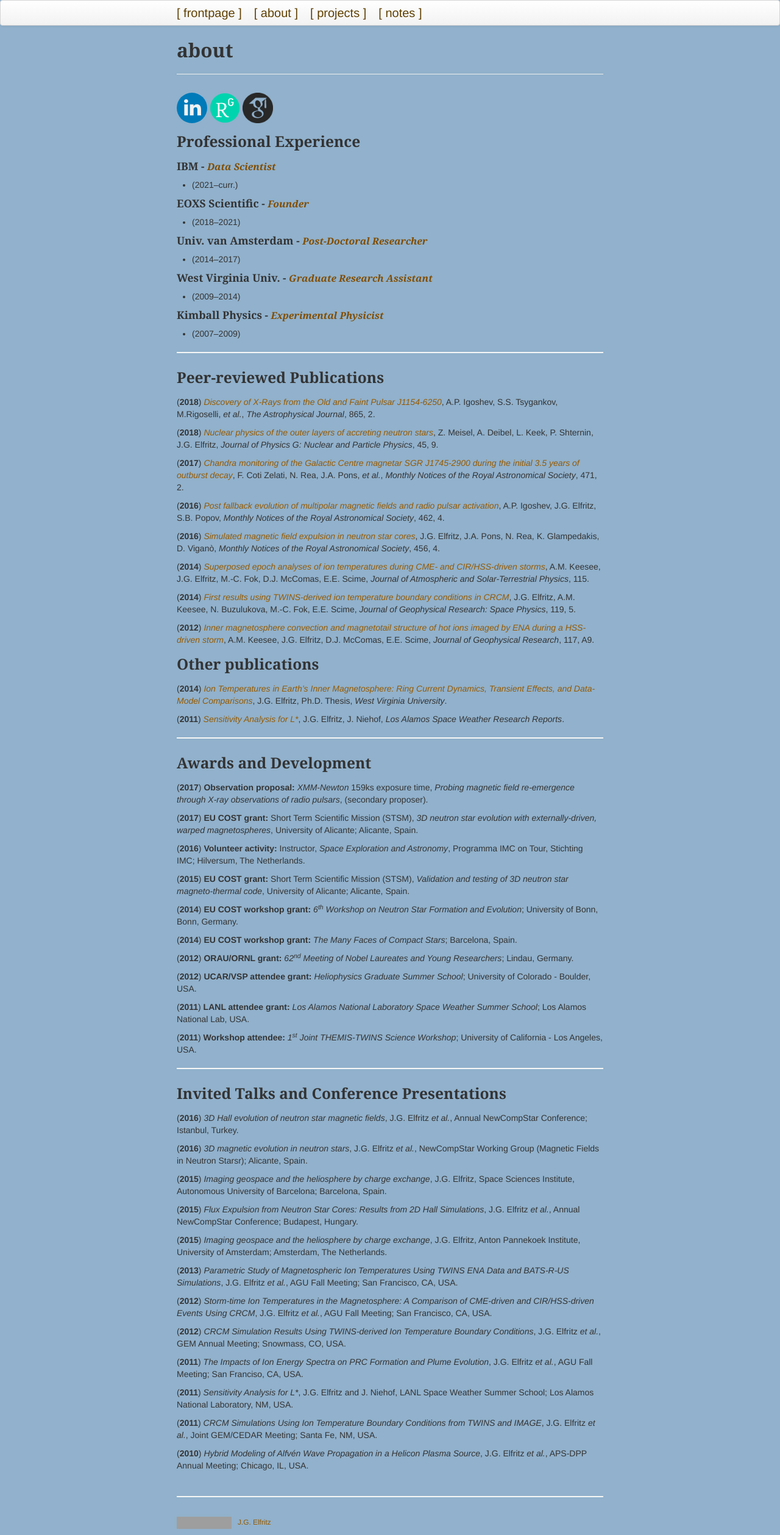
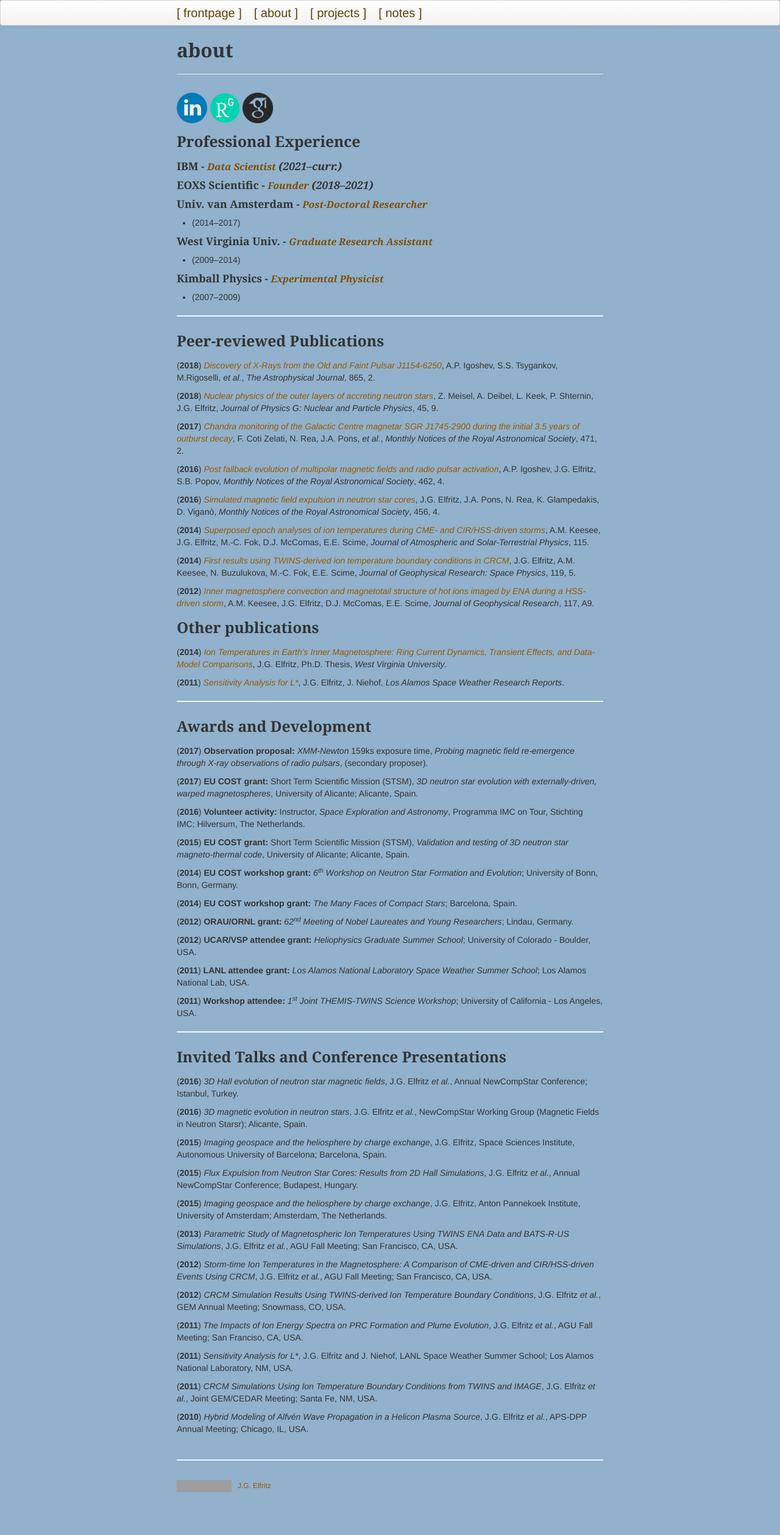
Before and after one commit to justinelfritz/justinelfritz.github.io, a Jekyll site: the page built from pages/about.md, in a window 1280 px wide. Shown: the whole page at 61% size. Built offline with Jekyll 4.4.1, drawn with Linux system fonts in a browser that asks for light colours; after the commit the page ends 2457 px from its top, so only the background shows below that; grey boxes are pictures that could not be loaded.

Commit message:
moving date into single line format for Experience section

```diff
--- a/pages/about.md
+++ b/pages/about.md
@@ -8,11 +8,9 @@ description: general synopsis and motivation
 
 ### Professional Experience
 
-#### IBM - <span style="font-size:0.9em; font-style:italic; color:#804d00">Data Scientist</span>
-+ (2021--curr.)
+#### IBM - <span style="font-size:0.9em; font-style:italic; color:#804d00">Data Scientist</span> *(2021--curr.)*
 
-#### EOXS Scientific - <span style="font-size:0.9em; font-style:italic; color:#804d00">Founder</span>
-+ (2018--2021)
+#### EOXS Scientific - <span style="font-size:0.9em; font-style:italic; color:#804d00">Founder</span> *(2018--2021)*
 
 #### Univ. van Amsterdam - <span style="font-size:0.9em; color:#804d00; font-style:italic">Post-Doctoral Researcher</span>
 + (2014--2017)
```
